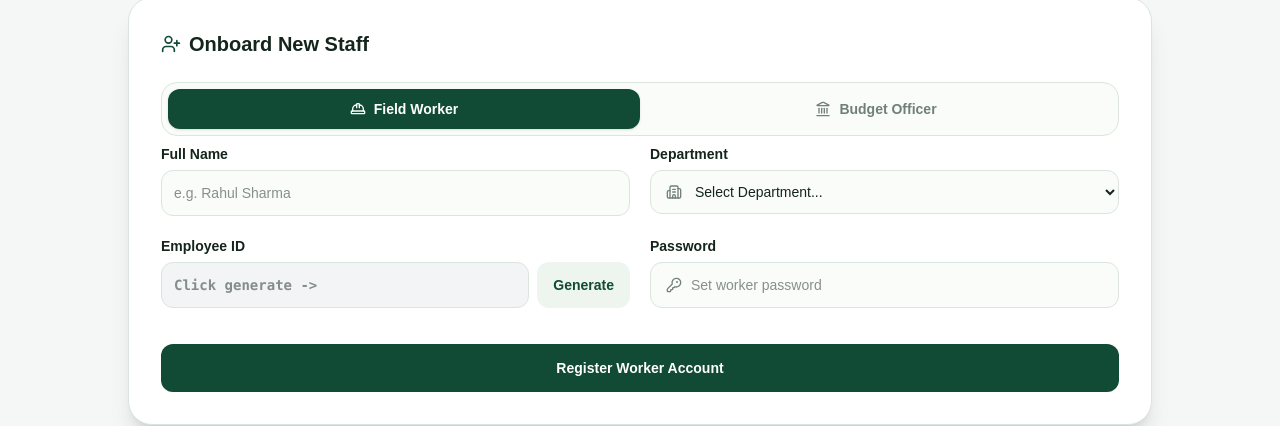
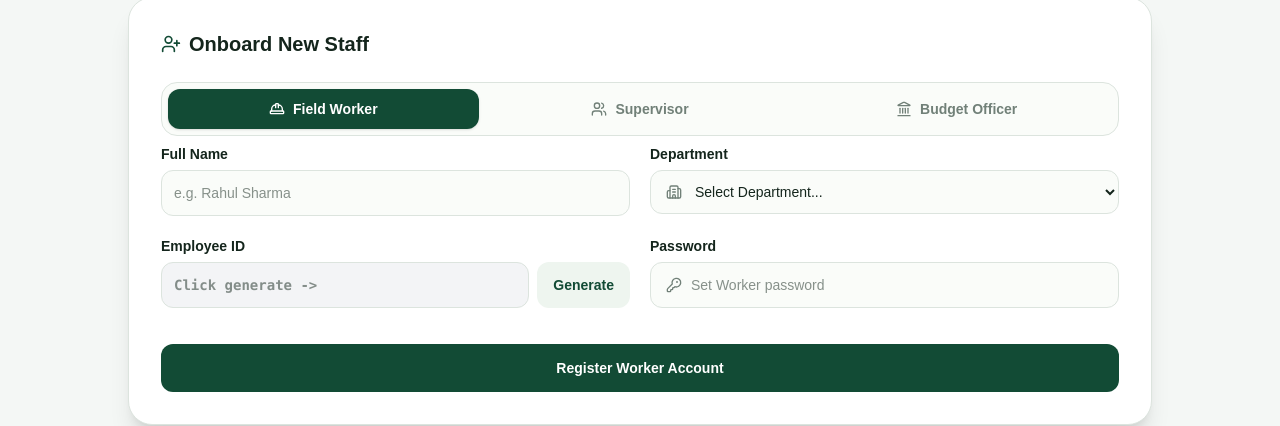
Before and after one commit to simrandasisme-ui/CivicConnect, a Next.js app: page /admin in a window 1280 px wide. Shown: the part 192-618 px from the top of the page. Built offline with nearby package versions, Linux system fonts and the light colour scheme; no server answers; the database is empty; sample sign-in values are in the browser's storage.

Commit message:
Admin Fix

```diff
--- a/app/admin/page.tsx
+++ b/app/admin/page.tsx
@@ -36,7 +36,7 @@ export default function AdminDashboard() {
   const [checkingAuth, setCheckingAuth] = useState(true);
 
   // Registration State
-  const [staffRole, setStaffRole] = useState<"worker" | "officer">("worker");
+  const [staffRole, setStaffRole] = useState<"worker" | "supervisor" | "officer">("worker");
   const [staffName, setStaffName] = useState("");
   const [department, setDepartment] = useState("");
   const [generatedId, setGeneratedId] = useState("");
@@ -114,20 +114,28 @@ export default function AdminDashboard() {
   };
 
   // Switch roles and clear generated ID/department
-  const handleRoleSwitch = (role: "worker" | "officer") => {
+  const handleRoleSwitch = (role: "worker" | "supervisor" | "officer") => {
     setStaffRole(role);
     setGeneratedId("");
     setDepartment("");
   };
 
-  // Generates a random 5-digit number appended to EMP- or BO-
+  // Generates a random 5-digit number appended to EMP-, SPV-, or BO-
   const handleGenerateId = () => {
     const randomNum = Math.floor(10000 + Math.random() * 90000);
     if (staffRole === "officer") {
       setGeneratedId(`BO-${randomNum}`);
+    } else if (staffRole === "supervisor") {
+      setGeneratedId(`SPV-${randomNum}`);
     } else {
       setGeneratedId(`EMP-${randomNum}`);
     }
+  };
+
+  const getRoleDisplayName = (role: string) => {
+    if (role === 'officer') return 'Officer';
+    if (role === 'supervisor') return 'Supervisor';
+    return 'Worker';
   };
 
   const handleRegisterStaff = async (e: React.FormEvent) => {
@@ -167,7 +175,7 @@ export default function AdminDashboard() {
 
       if (error) throw error;
 
-      setMessage({ type: "success", text: `${staffRole === 'officer' ? 'Officer' : 'Worker'} ${staffName} (${generatedId}) successfully registered!` });
+      setMessage({ type: "success", text: `${getRoleDisplayName(staffRole)} ${staffName} (${generatedId}) successfully registered!` });
 
       // Clear form for the next entry
       setStaffName("");
@@ -301,7 +309,7 @@ export default function AdminDashboard() {
           <form onSubmit={handleRegisterStaff} className="space-y-5">
 
             {/* ROLE SELECTOR */}
-            <div className="mb-2 flex rounded-2xl border border-[#dce4de] bg-[#fafcf9] p-1.5">
+            <div className="mb-2 flex flex-col sm:flex-row gap-1.5 rounded-2xl border border-[#dce4de] bg-[#fafcf9] p-1.5">
               <button
                 type="button"
                 onClick={() => handleRoleSwitch("worker")}
@@ -312,6 +320,17 @@ export default function AdminDashboard() {
                 }`}
               >
                 <HardHat size={16} /> Field Worker
+              </button>
+              <button
+                type="button"
+                onClick={() => handleRoleSwitch("supervisor")}
+                className={`flex flex-1 items-center justify-center gap-2 rounded-xl py-2.5 text-sm font-bold transition ${
+                  staffRole === "supervisor"
+                    ? "bg-[#124b35] text-white shadow-sm"
+                    : "text-[#718078] hover:bg-[#f0f4f1]"
+                }`}
+              >
+                <Users size={16} /> Supervisor
               </button>
               <button
                 type="button"
@@ -348,7 +367,7 @@ export default function AdminDashboard() {
                     className="w-full rounded-xl border border-[#dce4de] bg-[#fafcf9] p-3 pl-10 text-sm focus:border-[#124b35] focus:outline-none focus:ring-2 focus:ring-[#124b35]/10"
                   >
                     <option value="">Select Department...</option>
-                    {staffRole === "worker" ? (
+                    {staffRole === "worker" || staffRole === "supervisor" ? (
                       <>
                         <option value="Sanitation">Sanitation</option>
                         <option value="Roads">Roads & Transport</option>
@@ -372,7 +391,7 @@ export default function AdminDashboard() {
             <div className="grid grid-cols-1 gap-5 md:grid-cols-2">
               <div>
                 <label className="mb-1.5 block text-sm font-semibold text-[#14251c]">
-                  {staffRole === "officer" ? "Officer ID" : "Employee ID"}
+                  {staffRole === "officer" ? "Officer ID" : staffRole === "supervisor" ? "Supervisor ID" : "Employee ID"}
                 </label>
                 <div className="flex gap-2">
                   <input
@@ -400,7 +419,7 @@ export default function AdminDashboard() {
                     type="text"
                     value={password}
                     onChange={(e) => setPassword(e.target.value)}
-                    placeholder={`Set ${staffRole} password`}
+                    placeholder={`Set ${getRoleDisplayName(staffRole)} password`}
                     className="w-full rounded-xl border border-[#dce4de] bg-[#fafcf9] p-3 pl-10 text-sm focus:border-[#124b35] focus:outline-none focus:ring-2 focus:ring-[#124b35]/10"
                   />
                 </div>
@@ -422,7 +441,7 @@ export default function AdminDashboard() {
               disabled={loading}
               className="mt-4 w-full cursor-pointer rounded-xl bg-[#124b35] py-3.5 text-sm font-bold text-white transition hover:bg-[#0d3d2b] active:scale-[0.98] disabled:opacity-50"
             >
-              {loading ? "Registering..." : `Register ${staffRole === 'officer' ? 'Officer' : 'Worker'} Account`}
+              {loading ? "Registering..." : `Register ${getRoleDisplayName(staffRole)} Account`}
             </button>
           </form>
         </div>
@@ -462,6 +481,8 @@ export default function AdminDashboard() {
                         <span className={`rounded-full px-2.5 py-0.5 text-[10px] font-bold uppercase tracking-wider ${
                           w.role === "officer"
                             ? "bg-amber-100 text-amber-800"
+                            : w.role === "supervisor"
+                            ? "bg-purple-100 text-purple-800"
                             : "bg-blue-100 text-blue-800"
                         }`}>
                           {w.role || "Worker"}
```
